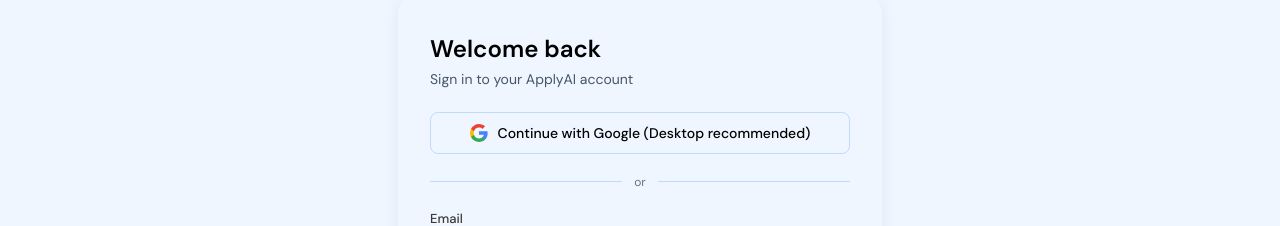
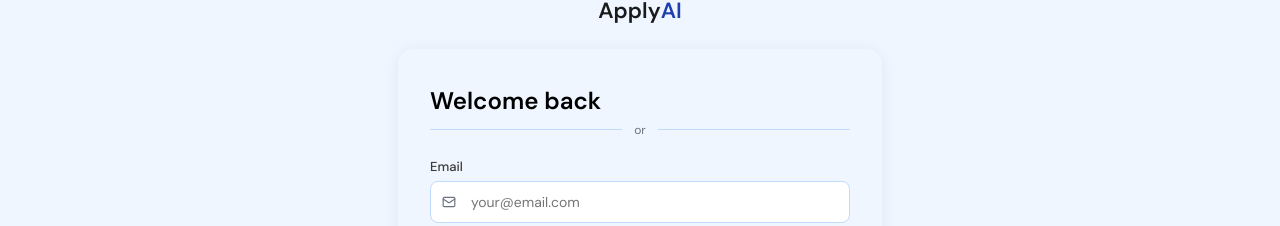
Before and after one commit to JulietChinenyeDuru/African-Entrepreneurship-main, a Next.js app: page /auth in a window 1280 px wide. Shown: the part 182-408 px from the top of the page. Built offline with nearby package versions, Linux system fonts and the light colour scheme; no server answers.

Commit message:
feat: remove Google auth button

```diff
--- a/app/auth/page.tsx
+++ b/app/auth/page.tsx
@@ -47,13 +47,6 @@
     }
   }
 
-  const handleGoogle = async () => {
-    Object.keys(localStorage).forEach(k => { if (k.includes('supabase')) localStorage.removeItem(k) })
-    await supabase.auth.signInWithOAuth({
-      provider: 'google',
-      options: { redirectTo: 'https://jobapp.best/auth/callback' },
-    })
-  }
 
   const s = {
     label: { fontSize: 13, fontWeight: 500, color: '#3A3A36', marginBottom: 6, display: 'block' } as React.CSSProperties,
@@ -94,12 +87,6 @@
         ) : (
           <>
             <h1 style={{ fontSize: 24, fontWeight: 600, margin: '0 0 6px' }}>{mode === 'signin' ? 'Welcome back' : 'Create account'}</h1>
-          {mode === 'signup' && <p style={{ fontSize: 13, color: '#e67e22', background: '#fef9f0', border: '1px solid #f5cba7', borderRadius: 8, padding: '8px 12px', margin: '0 0 12px' }}>📱 Mobile users: please sign up with email below. Google login works best on desktop.</p>}
-            <p style={{ fontSize: 14, color: '#475569', margin: '0 0 24px' }}>{mode === 'signin' ? 'Sign in to your ApplyAI account' : 'Start landing more interviews'}</p>
-            <button onClick={handleGoogle} style={{ width: '100%', padding: 11, border: '1px solid #BFDBFE', borderRadius: 8, background: '#EFF6FF', cursor: 'pointer', fontSize: 14, fontWeight: 500, display: 'flex', alignItems: 'center', justifyContent: 'center', gap: 10, marginBottom: 20, fontFamily: 'inherit' }}>
-              <svg width="18" height="18" viewBox="0 0 18 18"><path fill="#4285F4" d="M17.64 9.2c0-.637-.057-1.251-.164-1.84H9v3.481h4.844c-.209 1.125-.843 2.078-1.796 2.717v2.258h2.908c1.702-1.567 2.684-3.875 2.684-6.615z"/><path fill="#34A853" d="M9 18c2.43 0 4.467-.806 5.956-2.184l-2.908-2.258c-.806.54-1.837.86-3.048.86-2.344 0-4.328-1.584-5.036-3.711H.957v2.332C2.438 15.983 5.482 18 9 18z"/><path fill="#FBBC05" d="M3.964 10.707c-.18-.54-.282-1.117-.282-1.707s.102-1.167.282-1.707V4.961H.957C.347 6.175 0 7.55 0 9s.348 2.825.957 4.039l3.007-2.332z"/><path fill="#EA4335" d="M9 3.58c1.321 0 2.508.454 3.44 1.345l2.582-2.58C13.463 .891 11.426 0 9 0 5.482 0 2.438 2.017.957 4.961L3.964 7.293C4.672 5.163 6.656 3.58 9 3.58z"/></svg>
-              Continue with Google (Desktop recommended)
-            </button>
             <div style={{ display: 'flex', alignItems: 'center', gap: 12, marginBottom: 20 }}>
               <div style={{ flex: 1, height: 1, background: '#BFDBFE' }}/><span style={{ fontSize: 12, color: '#6B7280' }}>or</span><div style={{ flex: 1, height: 1, background: '#BFDBFE' }}/>
             </div>
```
